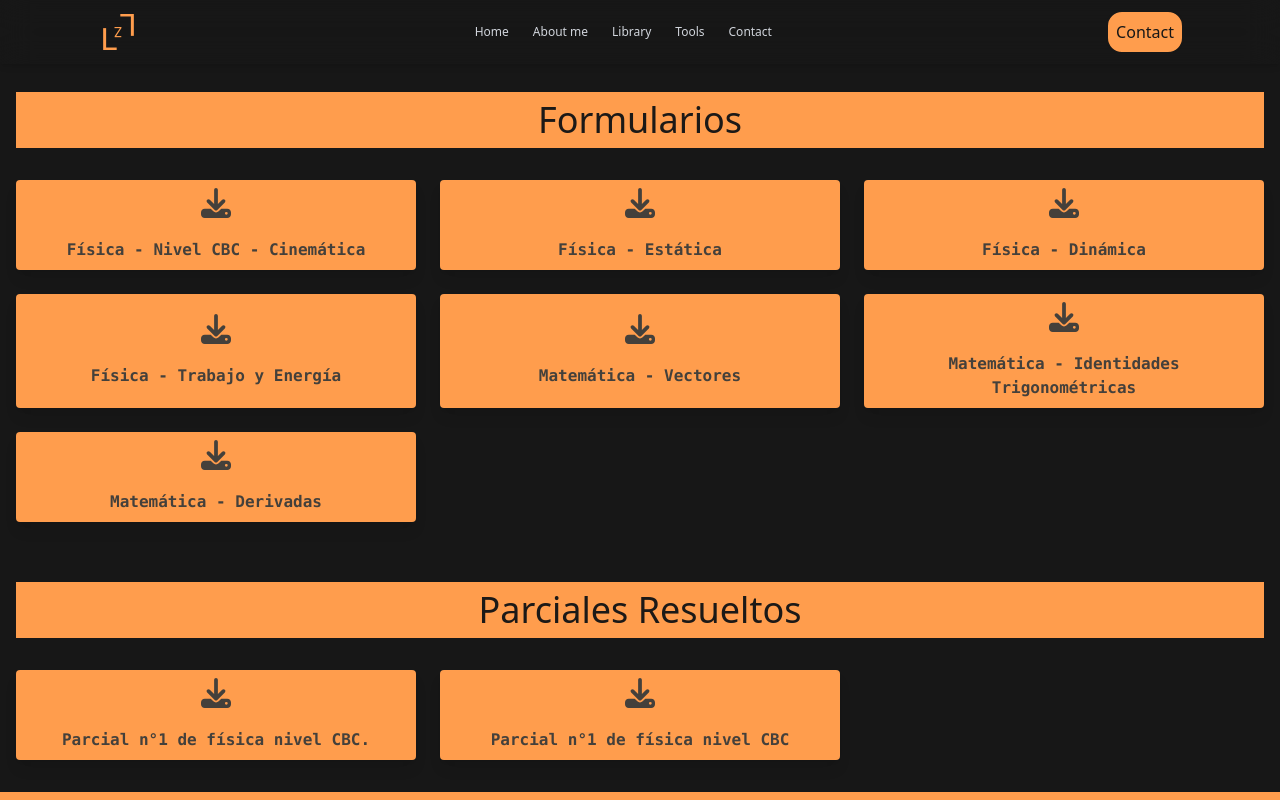
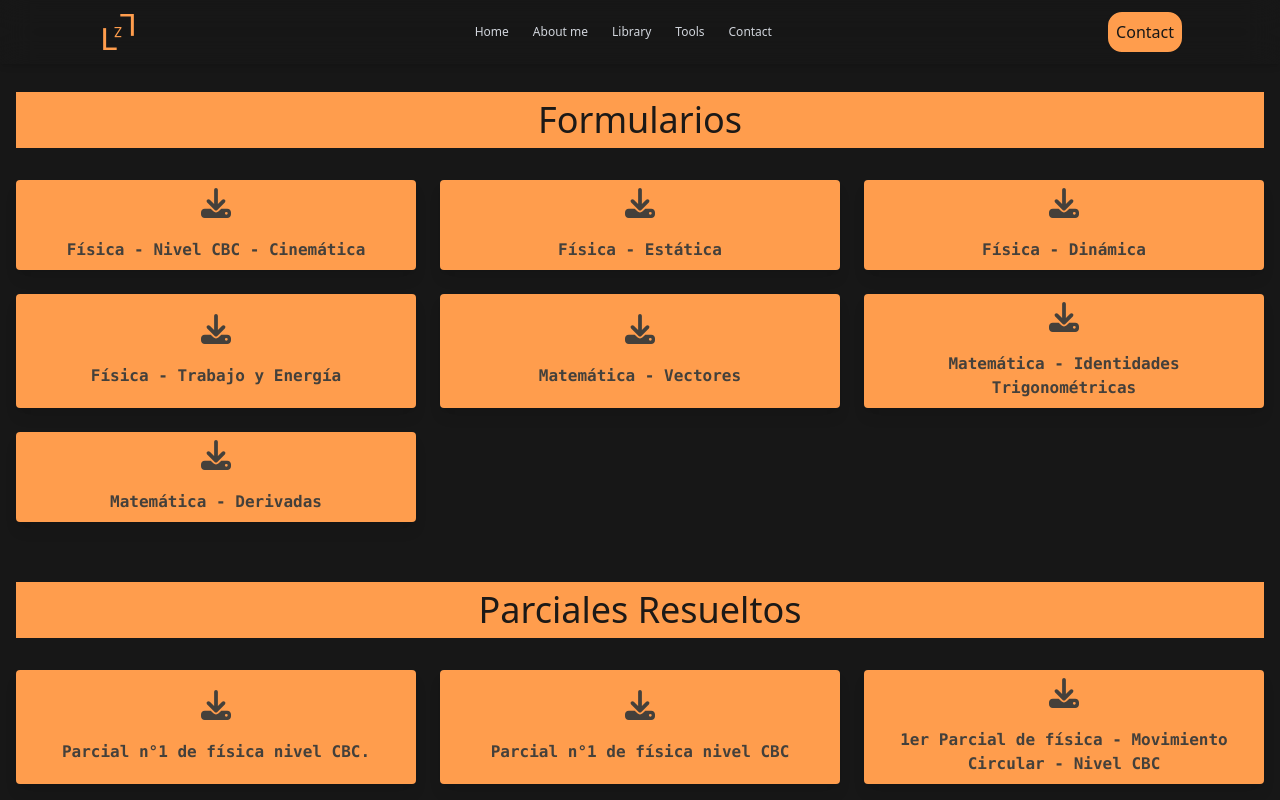
Before and after one commit to luislucianozurdogmailcom/pagina-personal, a React (Vite) app: page /library in a window 1280 px wide. Built offline with nearby package versions, Linux system fonts and the light colour scheme.

Commit message:
version 11 de febrero

```diff
--- a/src/pages/Labrary.jsx
+++ b/src/pages/Labrary.jsx
@@ -95,6 +95,12 @@ const PDFs_parciales = [
         title: "1er Parcial de física - Nivel CBC",
         fileName: "Parcial n°1 de física nivel CBC",
         fileUrl: "/Parciales/parcial_fisica_cbc.pdf",
+    },
+    {
+        id: 3,
+        title: "1er Parcial de física - Movimiento Circular - Nivel CBC",
+        fileName: "1er Parcial de física - Movimiento Circular - Nivel CBC",
+        fileUrl: "/Parciales/2026-02-11-Resolucion_ejercicio_parcial_movimiento_circular_variado.pdf",
     }
 ]
 
```
Also changed, not shown: 1 other file (tests, documents, lock files or other folders).
